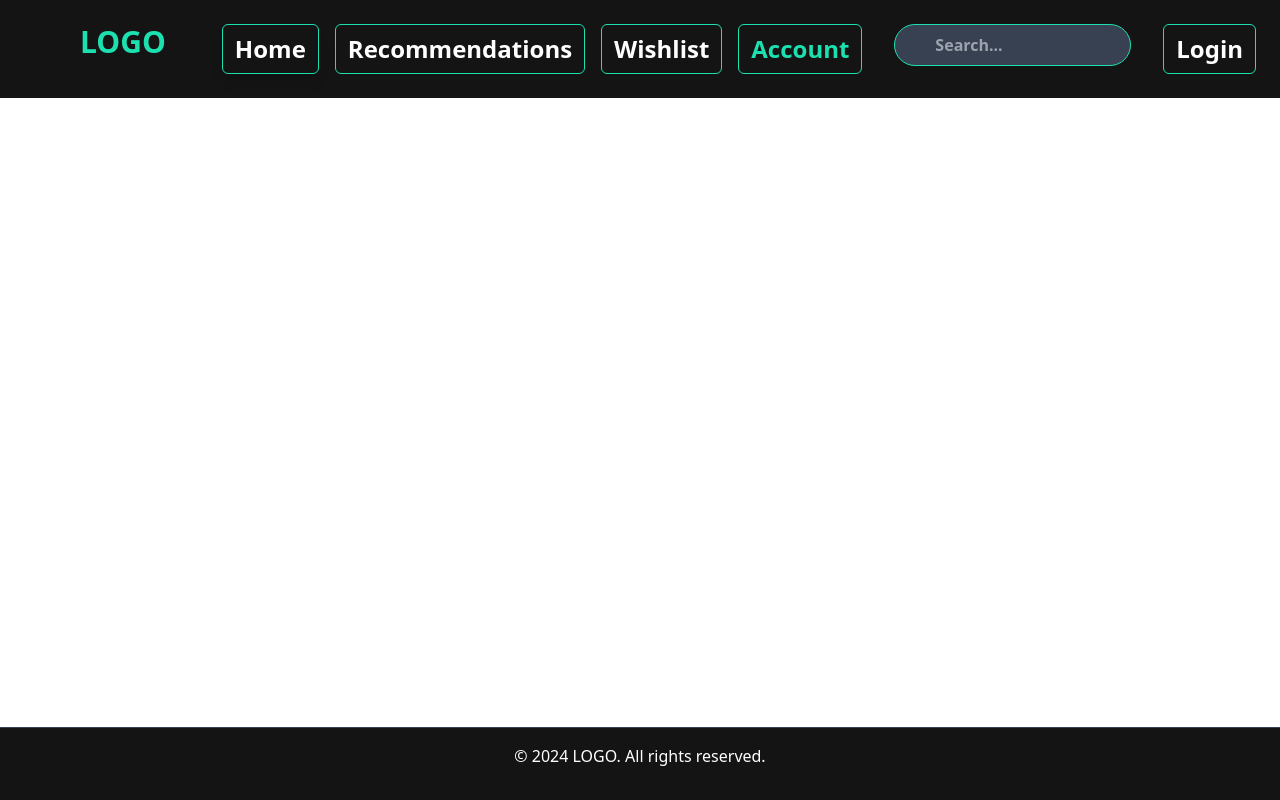
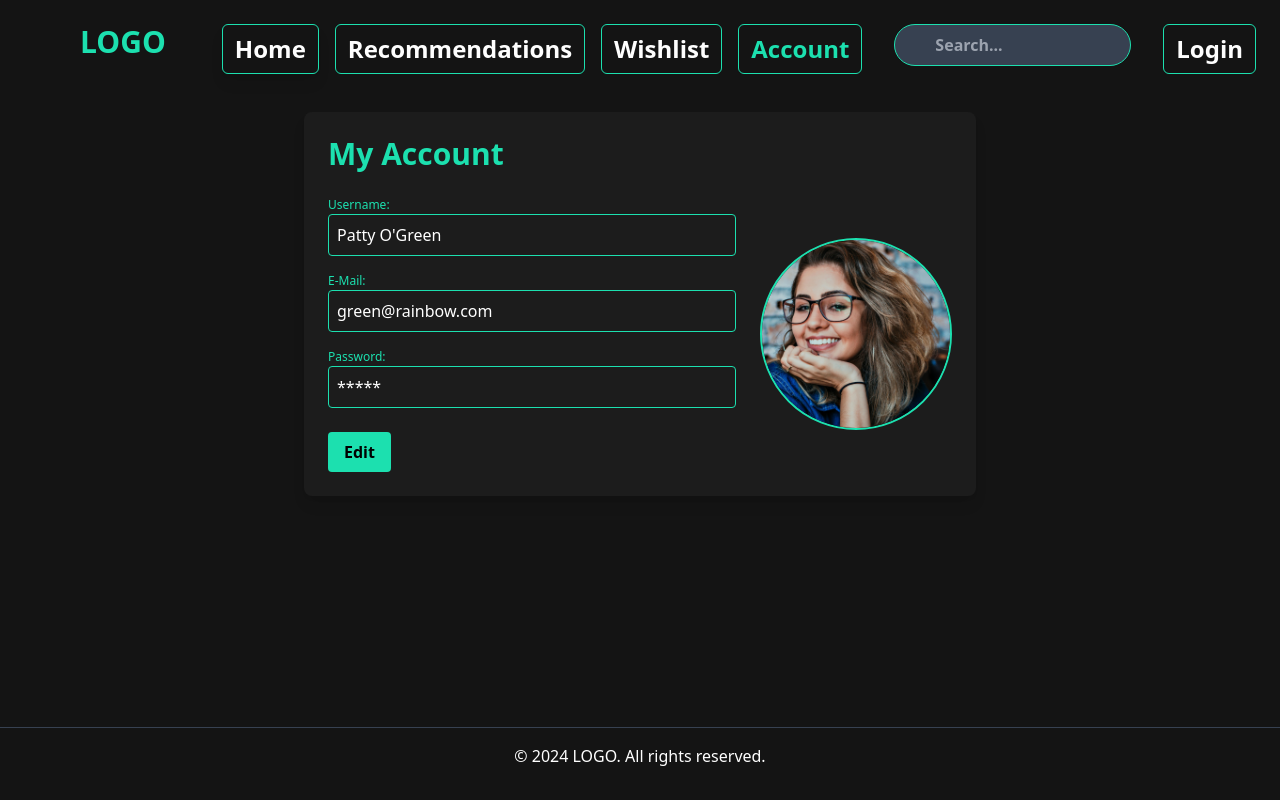
Before and after one commit to Hornpep/NewGameFinder, a React (Vite) app in the folder FE/: page /Account in a window 1280 px wide. Built offline with nearby package versions, Linux system fonts and the light colour scheme; no server answers.

Commit message:
Add Acountpage V1

```diff
--- a/FE/src/pages/Account.jsx
+++ b/FE/src/pages/Account.jsx
@@ -1,10 +1,38 @@
 import React from 'react';
+import profileImage from '../assets/no-photo.png';
 
 const Account = () => {
   return (
-    <div>
-      <h1 className="underline">Account</h1>
-      <p className="text-red-500">Welcome to the Account page!</p>
+    <div className="min-h-screen bg-[#141414] text-white p-8 pt-28">
+      <div className="max-w-2xl mx-auto bg-[#1C1C1C] p-6 rounded-lg shadow-lg">
+
+        <h1 className="text-3xl font-bold mb-6 text-[#1CE0AF]">My Account</h1>
+        <div className="flex items-center space-x-6">
+
+          <div className="flex-1">
+            <div className="mb-4">
+              <label className="block text-sm font-medium text-[#1CE0AF]">Username:</label>
+              <p className="bg-[#1C1C1C] p-2 rounded border border-[#1CE0AF]">Patty O'Green</p>
+            </div>
+            <div className="mb-4">
+              <label className="block text-sm font-medium text-[#1CE0AF]">E-Mail:</label>
+              <p className="bg-[#1C1C1C] p-2 rounded border border-[#1CE0AF]">green@rainbow.com</p>
+            </div>
+            <div className="mb-4">
+              <label className="block text-sm font-medium text-[#1CE0AF]">Password:</label>
+              <p className="bg-[#1C1C1C] p-2 rounded border border-[#1CE0AF]">*****</p>
+            </div>
+            <button className="mt-2 px-4 py-2 bg-[#1CE0AF] text-black font-semibold rounded hover:bg-[#1DD0E0]">
+              Edit
+            </button>
+          </div>
+
+          <div className="w-48 h-48 rounded-full overflow-hidden border-2 border-[#1CE0AF]">
+            <img src={profileImage} alt="Profile" className="w-full h-full object-cover" />
+          </div>
+
+        </div>
+      </div>
     </div>
   );
 };
```
Also changed, not shown: FE/src/assets/controller-bg-pic.jpg (deleted), FE/src/assets/no-photo.png (added).
